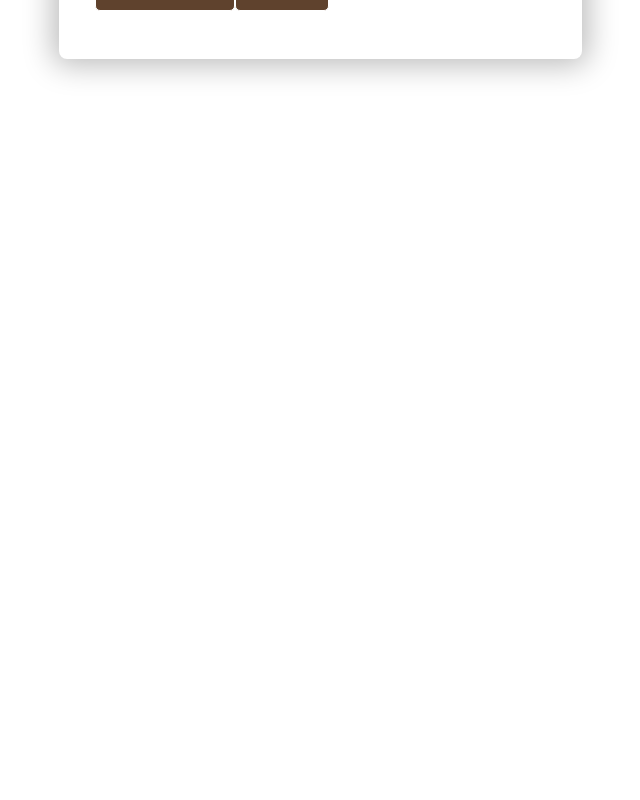
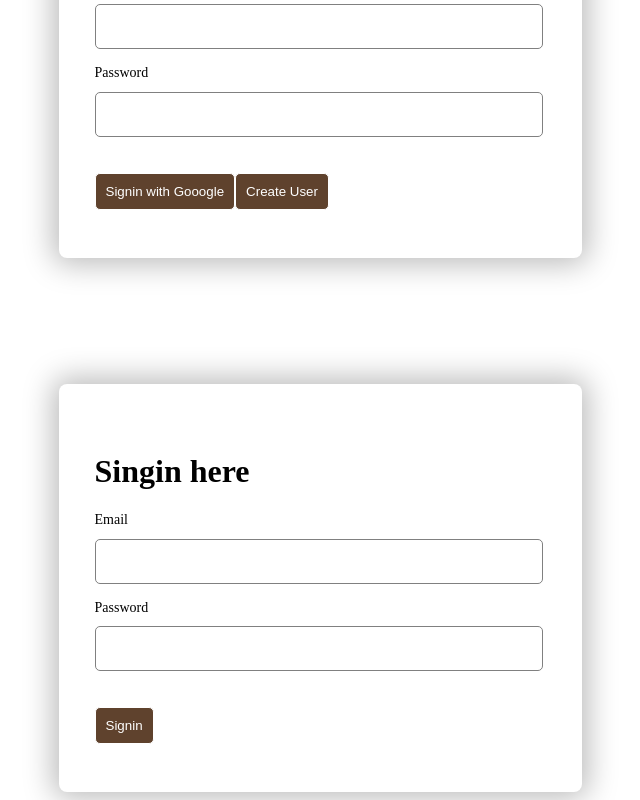
Before and after one commit to ravish110/avcMA, a React (Create React App) app in the folder avc-ma/: page / in a window 1280 px wide. Shown: the part 277-1077 px from the top of the page, without its empty margins (320-960 px from the left). Before the commit the page ends 800 px from the top, so only its background shows below. Built offline with nearby package versions, Linux system fonts and the light colour scheme.

Commit message:
create and singup

```diff
--- a/avc-ma/public/index.html
+++ b/avc-ma/public/index.html
@@ -2,42 +2,17 @@
 <html lang="en">
   <head>
     <meta charset="utf-8" />
-    <link rel="icon" href="%PUBLIC_URL%/favicon.ico" />
     <meta name="viewport" content="width=device-width, initial-scale=1" />
     <meta name="theme-color" content="#000000" />
     <meta
       name="description"
       content="Web site created using create-react-app"
     />
-    <link rel="apple-touch-icon" href="%PUBLIC_URL%/logo192.png" />
-    <!--
-      manifest.json provides metadata used when your web app is installed on a
-      user's mobile device or desktop. See https://developers.google.com/web/fundamentals/web-app-manifest/
-    -->
-    <link rel="manifest" href="%PUBLIC_URL%/manifest.json" />
-    <!--
-      Notice the use of %PUBLIC_URL% in the tags above.
-      It will be replaced with the URL of the `public` folder during the build.
-      Only files inside the `public` folder can be referenced from the HTML.
-
-      Unlike "/favicon.ico" or "favicon.ico", "%PUBLIC_URL%/favicon.ico" will
-      work correctly both with client-side routing and a non-root public URL.
-      Learn how to configure a non-root public URL by running `npm run build`.
-    -->
     <title>React App</title>
   </head>
   <body>
     <noscript>You need to enable JavaScript to run this app.</noscript>
     <div id="root"></div>
-    <!--
-      This HTML file is a template.
-      If you open it directly in the browser, you will see an empty page.
 
-      You can add webfonts, meta tags, or analytics to this file.
-      The build step will place the bundled scripts into the <body> tag.
-
-      To begin the development, run `npm start` or `yarn start`.
-      To create a production bundle, use `npm run build` or `yarn build`.
-    -->
   </body>
 </html>
--- a/avc-ma/src/App.js
+++ b/avc-ma/src/App.js
@@ -1,4 +1,5 @@
-import SingupPage from "./pages/Singup"
+import SingupPage from "./pages/Singup";
+import SignIn from "./pages/Signin";
 
 
 function App() {
@@ -6,6 +7,7 @@ function App() {
   return (
     <div className="App">
       <SingupPage/>
+      <SignIn/>
     </div>
   );
 }
--- a/avc-ma/src/index.css
+++ b/avc-ma/src/index.css
@@ -0,0 +1,39 @@
+.singup-page{
+    max-width: 451px;
+    width: 100%;
+    margin: auto;
+    box-shadow: 0px 0px 30px 6px #00000045;
+    padding: 48px 36px;
+    background-color: white;
+    border-radius: 8px;
+    margin-top: 10%;
+}
+.singup-page form label{
+    font-size: 14px;
+    font-style: normal;
+    font-weight: 400;
+    line-height: 120%;
+    display: block;
+    text-align: left;
+}
+.singup-page form input{
+    margin: 10px 0 16px;
+    padding: 14px 16px 12.09px 16px;
+    border-radius: 5px;
+    border: 1px solid grey;
+    color: black;
+    font-size: 14px;
+    font-style: normal;
+    font-weight: 400;
+    line-height: 120%;
+    width: 92%;
+    outline: none;
+}
+.singup-page button{
+    background-color: rgb(95, 66, 45);
+    padding: 10px;
+    border: 1px solid;
+    border-radius: 5px;
+    margin-top: 20px;
+    color: white;
+}
--- /dev/null
+++ b/avc-ma/src/pages/Signin.js
@@ -0,0 +1,33 @@
+import React, {useState} from 'react';
+import { getAuth, signInWithEmailAndPassword } from 'firebase/auth';
+import { app } from '../firebase';
+
+const auth = getAuth(app);
+
+const SignIn = () => {
+    const [ email , setEmail ] = useState("");
+    const [ password , setPassword ] = useState("");
+
+    const singinUser = () => {
+        signInWithEmailAndPassword(auth,email,password)
+        .then((value) => console.log('signin success!!'))
+        .catch((err) => console.log(err));
+    }
+
+    return (
+        <div className="singup-page">
+            <h1>Singin here</h1>
+            <form>
+                <label>Email
+                    <input type="email" value={email} onChange={e => setEmail(e.target.value)}/>
+                </label>
+                <label>Password
+                    <input type="password" value={password} onChange={e => setPassword(e.target.value)}/>
+                </label>
+                <button type='button' onClick={singinUser}>Signin</button>
+            </form>
+        </div>
+    )
+}
+
+export default SignIn
--- a/avc-ma/src/pages/Singup.js
+++ b/avc-ma/src/pages/Singup.js
@@ -1,7 +1,6 @@
 import  React, {useState} from 'react';
 import { getAuth, createUserWithEmailAndPassword, GoogleAuthProvider, signInWithPopup } from "firebase/auth";
 import { app } from "../firebase";
-import "./signup.css";
 
 
 const auth = getAuth(app);
@@ -15,7 +14,8 @@ const SingupPage = () => {
         createUserWithEmailAndPassword(
             auth,
             email,
-            password
+            password,
+            console.log(auth,email,password)
         ).then(value => alert("Sucess!!"));
     }
 
@@ -25,6 +25,7 @@ const SingupPage = () => {
 
     return (
         <div className="singup-page">
+            <h1>Singup here</h1>
             <form>
                 <label>Email
                     <input type="email" value={email} onChange={e => setEmail(e.target.value)}/>
@@ -32,8 +33,8 @@ const SingupPage = () => {
                 <label>Password
                     <input type="password" value={password} onChange={e => setPassword(e.target.value)}/>
                 </label>
-                <button onClick={signupWithGoogle}>Signin with Gooogle</button>
-                <button onClick={createUser}>Create User</button>
+                <button type='button' onClick={signupWithGoogle}>Signin with Gooogle</button>
+                <button type='button' onClick={createUser}>Create User</button>
             </form>
         </div>
     )
--- a/avc-ma/src/pages/signup.css
+++ /dev/null
@@ -1,38 +0,0 @@
-.singup-page{
-    max-width: 451px;
-    width: 100%;
-    margin: auto;
-    box-shadow: 0px 0px 30px 6px #00000045;
-    padding: 48px 36px;
-    background-color: white;
-    border-radius: 8px;
-}
-.singup-page form label{
-    font-size: 14px;
-    font-style: normal;
-    font-weight: 400;
-    line-height: 120%;
-    display: block;
-    text-align: left;
-}
-.singup-page form input{
-    margin: 10px 0 16px;
-    padding: 14px 16px 12.09px 16px;
-    border-radius: 5px;
-    border: 1px solid grey;
-    color: black;
-    font-size: 14px;
-    font-style: normal;
-    font-weight: 400;
-    line-height: 120%;
-    width: 92%;
-    outline: none;
-}
-.singup-page button{
-    background-color: rgb(95, 66, 45);
-    padding: 10px;
-    border: 1px solid;
-    border-radius: 5px;
-    margin-top: 20px;
-    color: white;
-}
```
